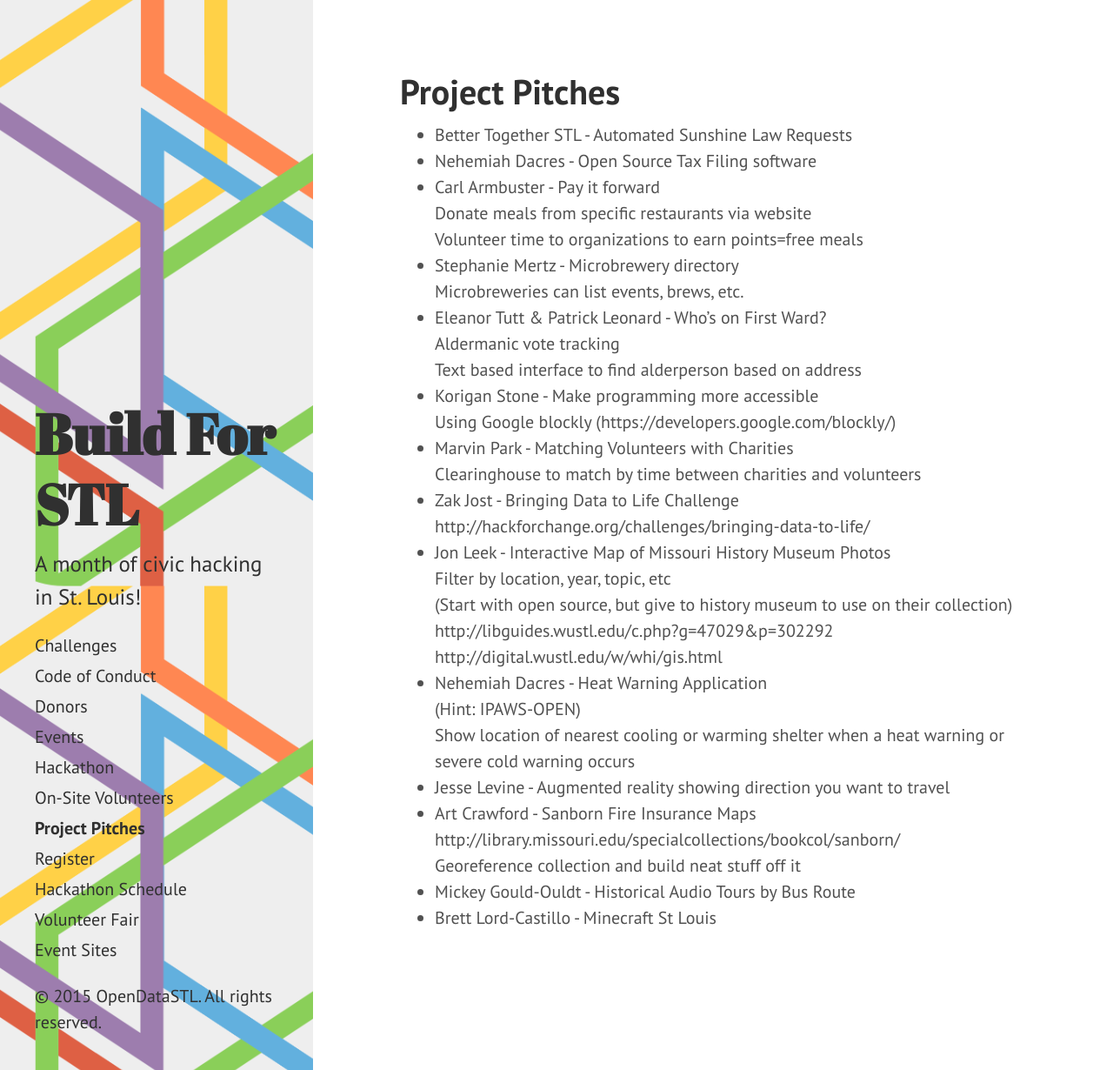
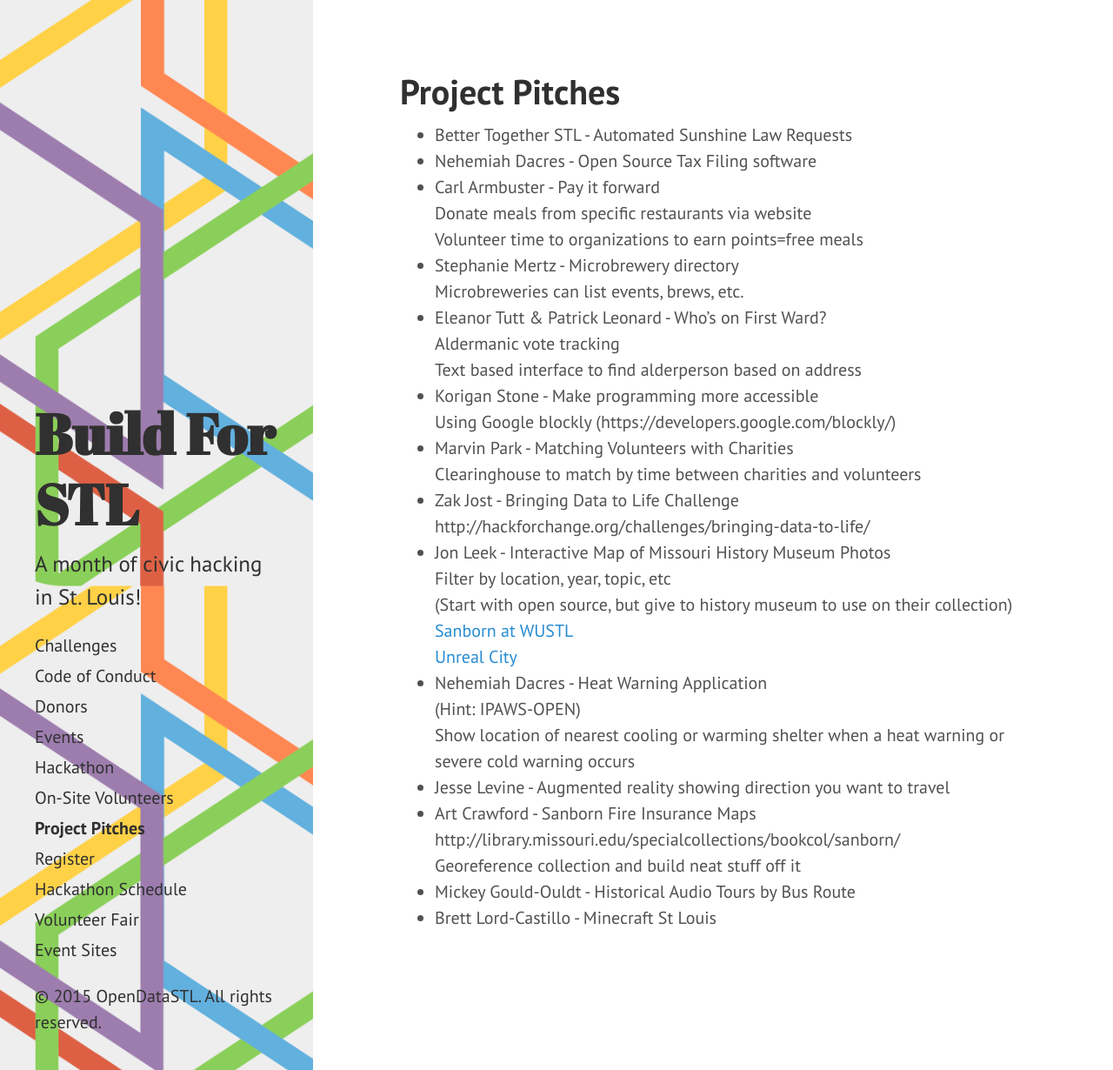
Before and after one commit to OpenSTL/build4stl-jekyll-site, a Jekyll site: the page built from project-pitches.md, in a window 1280 px wide and 1230 px high. Shown: the whole window at 87% size. Built offline with Jekyll 4.4.1, drawn with Linux system fonts in a browser that asks for light colours.

Commit message:
Update project-pitches.md

```diff
--- a/project-pitches.md
+++ b/project-pitches.md
@@ -22,8 +22,8 @@
  * Jon Leek - Interactive Map of Missouri History Museum Photos
 	Filter by location, year, topic, etc
 	(Start with open source, but give to history museum to use on their collection)
-	http://libguides.wustl.edu/c.php?g=47029&p=302292
-	http://digital.wustl.edu/w/whi/gis.html
+	[Sanborn at WUSTL](http://libguides.wustl.edu/c.php?g=47029&p=302292)
+	[Unreal City](http://digital.wustl.edu/w/whi/gis.html)
  * Nehemiah Dacres - Heat Warning Application
 	(Hint: IPAWS-OPEN)
 	Show location of nearest cooling or warming shelter when a heat warning or severe cold warning occurs
```
